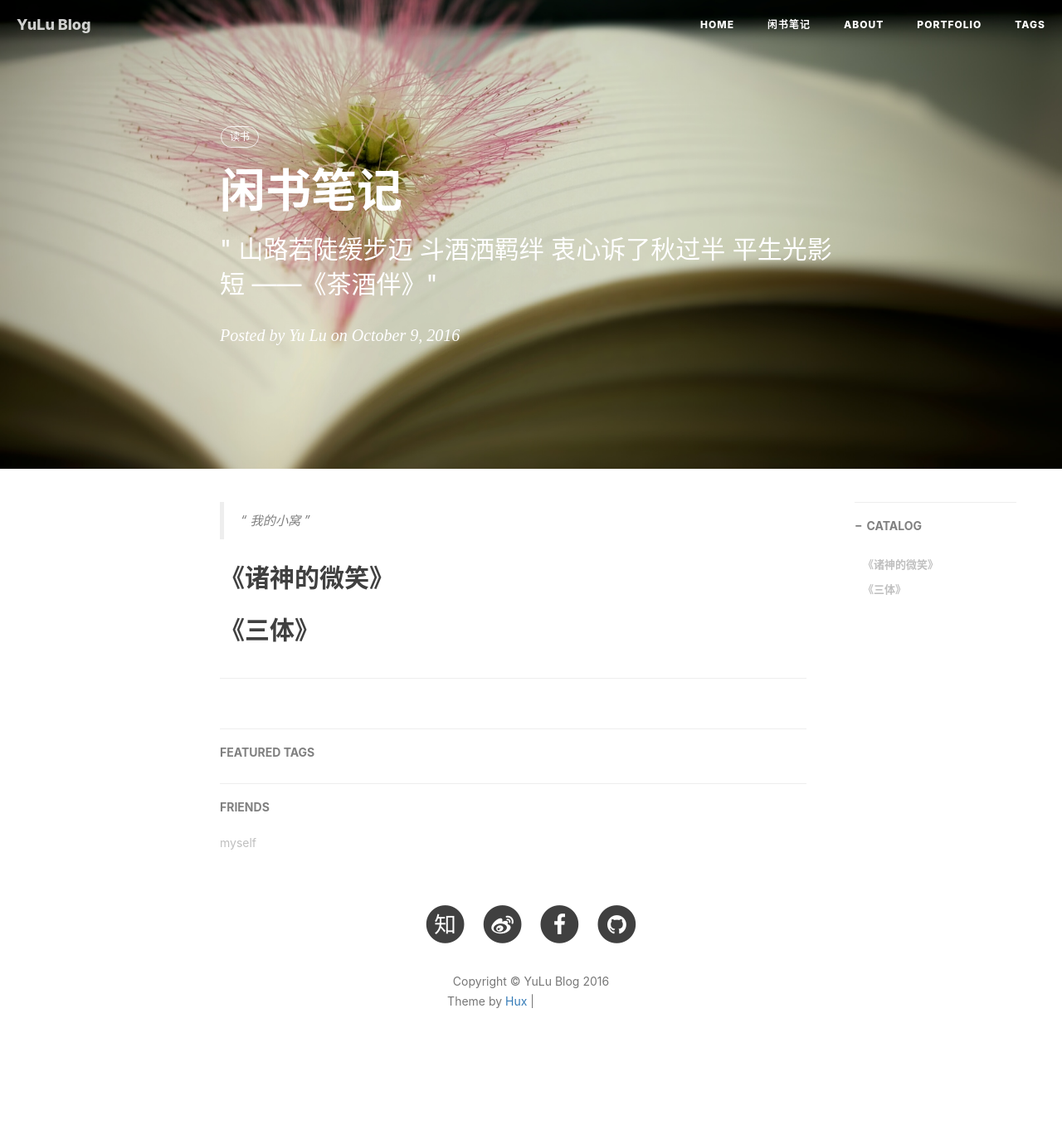
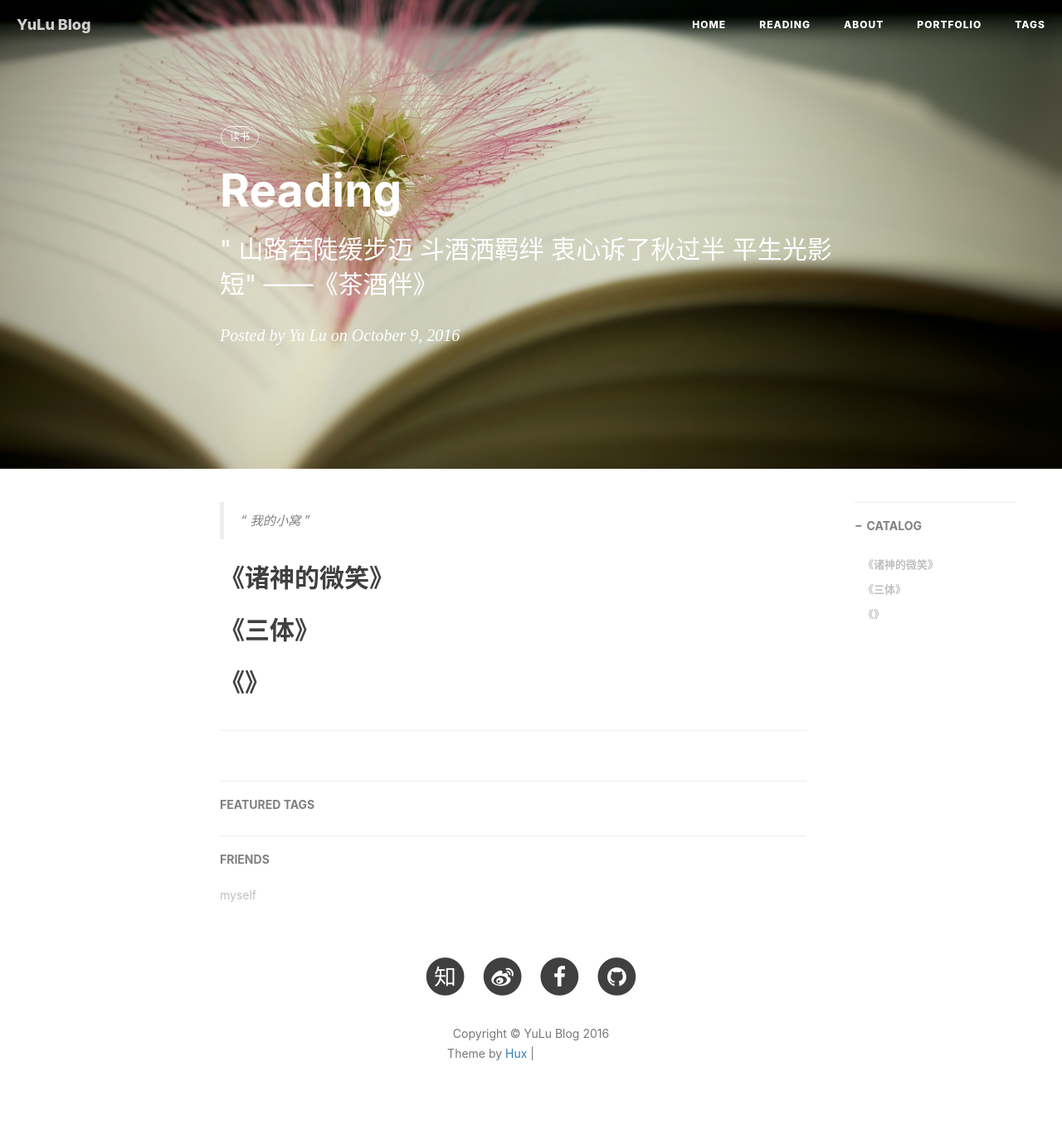
Before and after one commit to LulunaYu/luluna_blog, a Jekyll site: the page built from Reading.markdown, in a window 1280 px wide. Shown: the whole page at 83% size. Built offline with Jekyll 4.4.1, drawn with Linux system fonts in a browser that asks for light colours; nearby versions of some CDN libraries; comment, search, counter and statistics services are not loaded; before the commit the page ends 1311 px from its top, so only the background shows below that; grey boxes are pictures that could not be loaded.

Commit message:
Add files via upload

```diff
--- a/Reading.markdown
+++ b/Reading.markdown
@@ -1,7 +1,7 @@
 ---
 layout:     post
-title:      "闲书笔记"
-subtitle:   " \" 山路若陡缓步迈 斗酒洒羁绊 衷心诉了秋过半 平生光影短  ——《茶酒伴》\""
+title:      "Reading"
+subtitle:   " \" 山路若陡缓步迈 斗酒洒羁绊 衷心诉了秋过半 平生光影短\"  ——《茶酒伴》"
 date:       2016-10-09 20:26:00
 author:     "Yu Lu"
 header-img: "img/reading-bg.jpeg"
@@ -16,3 +16,5 @@ tags:
 ## 《诸神的微笑》
 
 ## 《三体》
+
+## 《》
```
